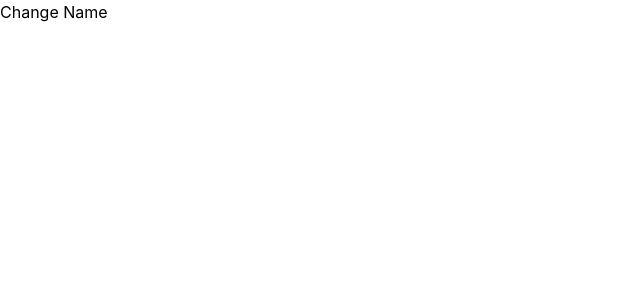
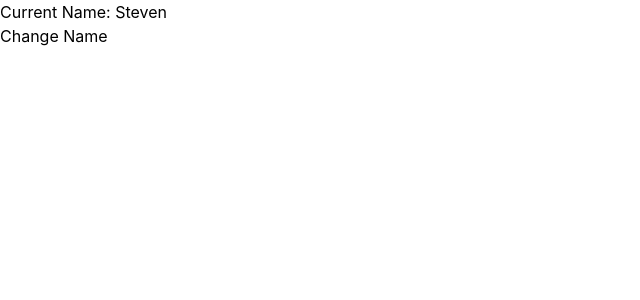
Before and after one commit to stevenklein123/React-Project, a React (Vite) app: page / in a window 1280 px wide. Shown: the top 300 px of the page, without its empty margins (0-640 px from the left). Built offline with nearby package versions, Linux system fonts and the light colour scheme.

Commit message:
Changing Name

```diff
--- a/src/App.jsx
+++ b/src/App.jsx
@@ -1,14 +1,21 @@
-import { useState } from "react"
+import { useState } from "react";
 
 function App() {
+  const [name, setName] = useState("Steven");
 
-
+  const changeName = () => {
+    setName("React Developer");
+  };
 
   return (
     <>
-      <h1>Change Name</h1>
+      <h1>Current Name: {name}</h1>
+
+      <button onClick={changeName}>
+        Change Name
+      </button>
     </>
-  )
+  );
 }
 
-export default App
+export default App;
--- a/src/index.css
+++ b/src/index.css
@@ -1,8 +1 @@
 @import "tailwindcss";
-
-
-.btn-plus{
-    width: 100px;
-    height: 50px;
-    cursor: pointer;
-}
```
Also changed, not shown: 1 other file (tests, documents, lock files or other folders).
